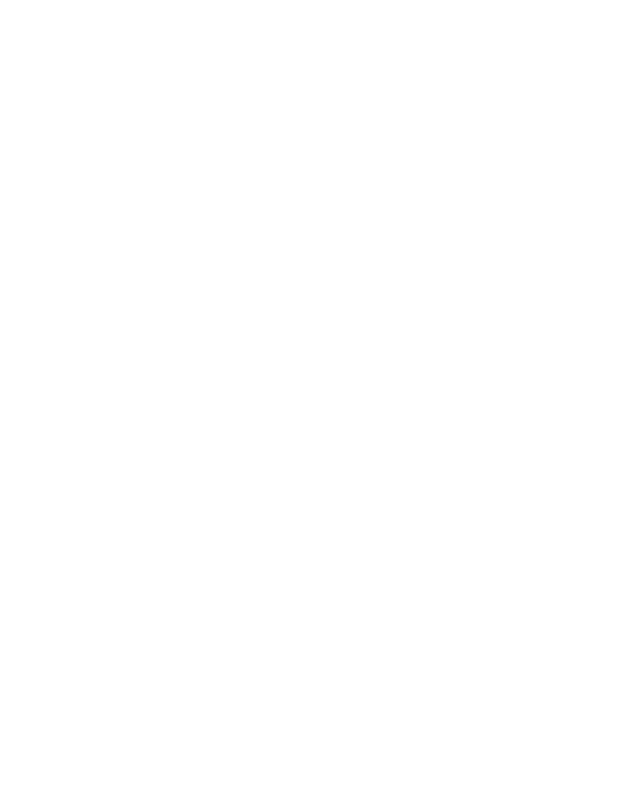
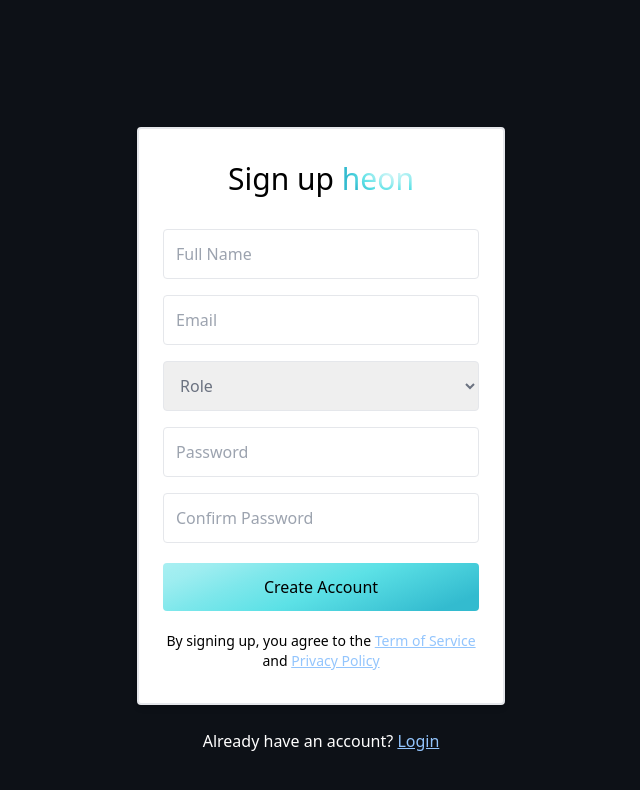
Before and after one commit to diwanmuhamad/heon-app, a React (Vite) app in the folder frontend/: page /signup in a window 1280 px wide. Before the commit this address had no page. Shown: the top 790 px of the page, without its empty margins (319-959 px from the left). Built offline with nearby package versions, Linux system fonts and the light colour scheme.

Commit message:
add signup login page

```diff
--- a/frontend/src/HeonApp.jsx
+++ b/frontend/src/HeonApp.jsx
@@ -1,11 +1,13 @@
 import { Route, Routes } from "react-router-dom"
 import React from 'react'
-import { Home } from "./page"
+import { Home, SignUp, Login } from "./page"
 
 const HeonApp = () => {
   return (
   <Routes>
     <Route path="/" element={<Home />} />
+    <Route path="/signup" element={<SignUp />} />
+    <Route path="/login" element={<Login />} />
   </Routes>
   )
 }
--- a/frontend/src/component/Navbar.jsx
+++ b/frontend/src/component/Navbar.jsx
@@ -2,6 +2,7 @@
 
 import { close, logo, menu } from "../assets";
 import { navLinks } from "../const";
+import {Link} from 'react-router-dom'
 
 const Navbar = () => {
   const [active, setActive] = useState("Home");
@@ -12,7 +13,17 @@
       {/* <img src={logo} alt="heon" className="w-[124px] h-[32px]" /> */}
       <h2 className="text-gradient font-poppins font-semibold ss:text-[36px] text-[26px]">heon</h2>
       <ul className="list-none sm:flex hidden justify-end items-center flex-1">
-        {navLinks.map((nav, index) => (
+        {navLinks.map((nav, index) => {
+          return (
+            nav.title == 'Sign Up' || nav.title == 'Login' ?
+            <Link
+              key={nav.id}
+              className={`font-poppins font-normal cursor-pointer text-[16px] ${
+                active === nav.title ? "text-white" : "text-dimWhite"
+              } ${index === navLinks.length - 1 ? "mr-0" : "mr-10"}`}
+              onClick={() => setActive(nav.title)}
+              to={{pathname:`/${nav.id}`}}>{nav.title}</Link>
+            :
             <li
               key={nav.id}
               className={`font-poppins font-normal cursor-pointer text-[16px] ${
@@ -22,7 +33,9 @@
             >
               <a href={`#${nav.id}`}>{nav.title}</a>
             </li>
-        ))}
+          )
+        }
+        )}
       </ul>
 
       <div className="sm:hidden flex flex-1 justify-end items-center">
@@ -36,11 +49,22 @@
         <div
           className={`${
             !toggle ? "hidden" : "flex"
-          } p-6 bg-black-gradient absolute top-20 right-0 mx-4 my-2 min-w-[140px] rounded-xl sidebar`}
+          } p-6 bg-black-gradient absolute top-20 right-0 mx-4 my-2 min-w-[140px] rounded-xl sidebar z-10`}
         >
           <ul className="list-none flex justify-end items-start flex-1 flex-col">
-            {navLinks.map((nav, index) => (
-              <li
+            {navLinks.map((nav, index) => {
+              return (
+                nav.title == 'Sign Up' || nav.title == 'Login' ?
+                (
+                  <Link
+                  className={`font-poppins font-medium cursor-pointer text-[16px] ${
+                    active === nav.title ? "text-white" : "text-dimWhite"
+                  } ${index === navLinks.length - 1 ? "mb-0" : "mb-4"}`}
+                  onClick={() => setActive(nav.title)}
+                  to={{pathname:`/${nav.id}`}}>{nav.title}</Link>
+                )
+                :
+                (<li
                   key={nav.id}
                   className={`font-poppins font-medium cursor-pointer text-[16px] ${
                     active === nav.title ? "text-white" : "text-dimWhite"
@@ -48,8 +72,10 @@
                   onClick={() => setActive(nav.title)}
                 >
                   <a href={`#${nav.id}`}>{nav.title}</a>
-              </li>
-            ))}
+                </li>)
+              )
+            }
+            )}
           </ul>
         </div>
       </div>
--- a/frontend/src/const/index.js
+++ b/frontend/src/const/index.js
@@ -50,10 +50,14 @@
     id: "product",
     title: "Product",
   },
-//   {
-//     id: "clients",
-//     title: "Clients",
-//   },
+  {
+    id: "signup",
+    title: "Sign Up",
+  },
+  {
+    id: "login",
+    title: "Login",
+  },
 ];
 
 export const features = [
--- /dev/null
+++ b/frontend/src/page/Login.jsx
@@ -0,0 +1,41 @@
+import {useState} from 'react';
+import { Link } from 'react-router-dom';
+
+const Login = () => {
+    return (
+        <div className="bg-primary w-full overflow-hidden p-10">
+             <div className="bg-grey-lighter min-h-screen flex flex-col">
+                <div className="container max-w-sm mx-auto flex-1 flex flex-col items-center justify-center px-2">
+                    <div className="bg-white px-6 py-8 rounded shadow-md text-black w-full border-solid border-2 border-white-600">
+                        <h1 className="mb-8 text-3xl text-center">Login <span className='text-gradient'>heon</span></h1>
+
+                        <input
+                            type="text"
+                            className="block border border-grey-light w-full p-3 rounded mb-4"
+                            name="email"
+                            placeholder="Email" />
+
+                        <input
+                            type="password"
+                            className="block border border-grey-light w-full p-3 rounded mb-4"
+                            name="password"
+                            placeholder="Password" />
+
+                        <button
+                            type="button"
+                            className="w-full text-center py-3 rounded bg-blue-gradient text-black text-poppins hover:cursor-pointer focus:outline-none my-1"
+                        >Login</button>
+
+                    </div>
+
+                    <div className="text-white mt-6">
+                        Don't have an account? <Link to={{pathname:'/signup'}} className='text-blue-300 underline'>Sign Up</Link>
+                    </div>
+                </div>
+            </div>
+        </div>
+
+    )
+}
+
+export default Login;
--- /dev/null
+++ b/frontend/src/page/SignUp.jsx
@@ -0,0 +1,67 @@
+import {useState} from 'react';
+import {Link} from 'react-router-dom'
+
+const SignUp = () => {
+    const [styleSelect, setStyleSelect] = useState(false)
+    return (
+        <div className="bg-primary w-full overflow-hidden p-10">
+             <div className="bg-grey-lighter min-h-screen flex flex-col">
+                <div className="container max-w-sm mx-auto flex-1 flex flex-col items-center justify-center px-2">
+                    <div className="bg-white px-6 py-8 rounded shadow-md text-black w-full border-solid border-2 border-white-600">
+                        <h1 className="mb-8 text-3xl text-center">Sign up <span className='text-gradient'>heon</span></h1>
+                        <input
+                            type="text"
+                            className="block border border-grey-light w-full p-3 rounded mb-4"
+                            name="fullname"
+                            placeholder="Full Name" />
+
+                        <input
+                            type="text"
+                            className="block border border-grey-light w-full p-3 rounded mb-4"
+                            name="email"
+                            placeholder="Email" />
+                        <select
+                            className={`block border border-grey-light w-full p-3 rounded mb-4 ${!styleSelect? "text-gray-500" : ""}`}
+                            name="Role"
+                            placeholder="Role"
+                            onChange={() => setStyleSelect(true)}
+                            >
+                                <option value="" selected disabled className='text-gray-500'>Role</option>
+                                <option value="1">Freelancer</option>
+                                <option value="2">Investor</option>
+                        </select>
+
+                        <input
+                            type="password"
+                            className="block border border-grey-light w-full p-3 rounded mb-4"
+                            name="password"
+                            placeholder="Password" />
+                        <input
+                            type="password"
+                            className="block border border-grey-light w-full p-3 rounded mb-4"
+                            name="confirm_password"
+                            placeholder="Confirm Password" />
+
+                        <button
+                            type="button"
+                            className="w-full text-center py-3 rounded bg-blue-gradient text-black text-poppins hover:cursor-pointer focus:outline-none my-1"
+                        >Create Account</button>
+
+                        <div className="text-center text-sm text-grey-dark mt-4">
+                            <p>
+                                By signing up, you agree to the <a href='#' className='text-blue-300 underline'>Term of Service</a> and <a href="#" className='text-blue-300 underline'>Privacy Policy</a>
+                            </p>
+                        </div>
+                    </div>
+
+                    <div className="text-white mt-6">
+                        Already have an account? <Link to={{pathname:'/login'}} className='text-blue-300 underline'>Login</Link>
+                    </div>
+                </div>
+            </div>
+        </div>
+
+    )
+}
+
+export default SignUp;
--- a/frontend/src/page/index.js
+++ b/frontend/src/page/index.js
@@ -1,3 +1,5 @@
 import Home from "./Home";
+import SignUp from "./SignUp";
+import Login from "./Login";
 
-export { Home }
+export { Home, SignUp, Login}
```
Lines whose indentation alone changed are shown as unchanged.
